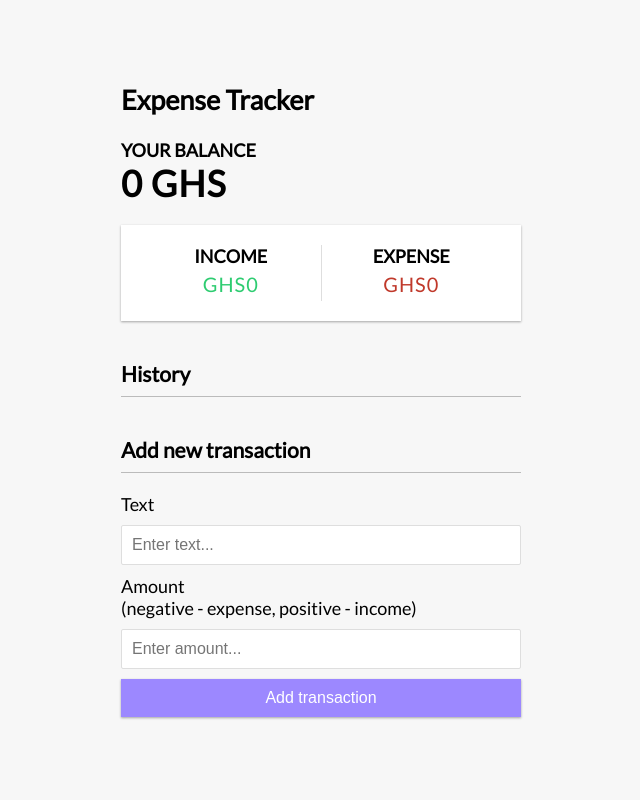
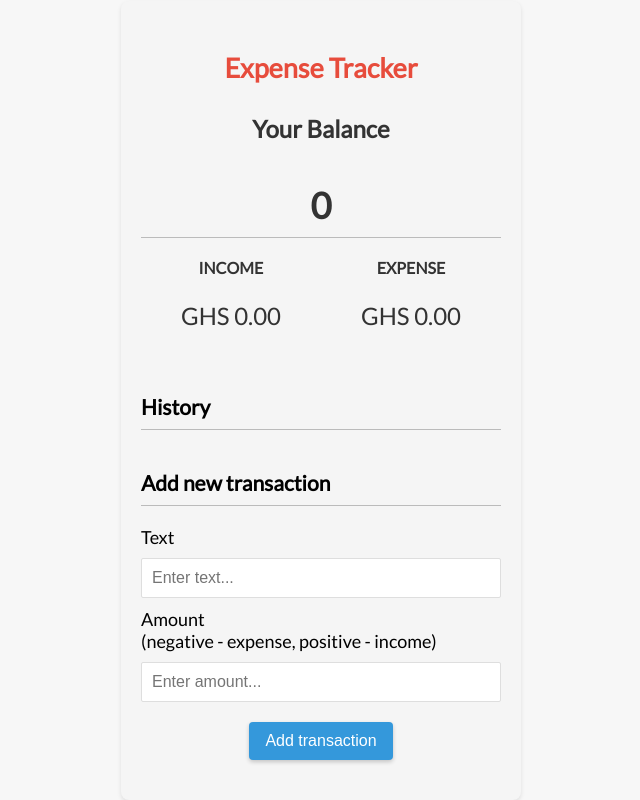
Before and after one commit to geraldaddey/expense-tracker, a Vue app: page / in a window 1280 px wide. Shown: the whole page, without its empty margins (319-959 px from the left). Built offline with nearby package versions, Linux system fonts and the light colour scheme.

Commit message:
style: ui design

```diff
--- a/src/App.vue
+++ b/src/App.vue
@@ -1,109 +1,182 @@
 <template>
     <div class="container">
         <Header />
-        <Balance :total="+total"/>
-        <IncomeExpense :income="+income" :expense="+expense"/>
-        <TransactionList :transactions="transactions" @transactionDeleted="handleTransactionDeleted" />
-        <AddTransaction @transactionSubmitted="handleTransactionSubmitted"/>
+        <div class="content">
+            <div class="balance">
+                <h2 class="balance-title">Your Balance</h2>
+                <h3 class="balance-amount">{{ total }}</h3>
+            </div>
+            <div class="income-expense">
+                <div class="income">
+                    <h4 class="income-title">Income</h4>
+                    <p class="income-amount">GHS {{ income }}</p>
+                </div>
+                <div class="expense">
+                    <h4 class="expense-title">Expense</h4>
+                    <p class="expense-amount"> GHS {{ expense }}</p>
+                </div>
+            </div>
+            <TransactionList :transactions="transactions" @transactionDeleted="handleTransactionDeleted" />
+            <AddTransaction @transactionSubmitted="handleTransactionSubmitted" />
+        </div>
     </div>
 </template>
 
-
 <script setup>
 import Header from './components/Header.vue';
-import Balance from './components/Balance.vue';
-import IncomeExpense from './components/IncomeExpense.vue';
 import TransactionList from './components/TransactionList.vue';
 import AddTransaction from './components/AddTransaction.vue';
+import { ref, computed, onMounted } from 'vue';
 import { useToast } from 'vue-toastification';
 
+onMounted(() => {
+    const savedTransactions = JSON.parse(localStorage.getItem('transactions')) || []
+});
 
-import { ref, computed, onMounted } from 'vue'
+const toast = useToast();
 
-onMounted( () => {
+const transactions = ref(JSON.parse(localStorage.getItem('transactions')) || []);
 
-    // check for transactions in local storage
-    const savedTransactions = JSON.parse( localStorage.getItem( 'transactions' ) );
+const total = computed(() => {
+    return transactions.value.reduce((acc, transaction) => {
+        return acc + transaction.amount;
+    }, 0);
+});
 
-    if ( savedTransactions ) {
-        transactions.value = savedTransactions;
-    }
-} )
-
-const toast = useToast()
-
-const transactions = ref(JSON.parse(localStorage.getItem('transactions')) || [])
-
-
-
-// Total Balance
-const total = computed( () => {
-    return transactions.value.reduce( ( acc, transaction ) => {
-        return acc + transaction.amount;
-    }, 0 );
-} )
-
-//Income
-const income = computed( () => {
+const income = computed(() => {
     return transactions.value
         .filter((transaction) => transaction.amount > 0)
-        .reduce( ( acc, transaction ) => {
-        return acc + transaction.amount;
-    }, 0 )
-    .toFixed( 2 );
+        .reduce((acc, transaction) => {
+            return acc + transaction.amount;
+        }, 0)
+        .toFixed(2);
+});
 
-} )
+const expense = computed(() => {
+    return transactions.value
+        .filter((transaction) => transaction.amount < 0)
+        .reduce((acc, transaction) => {
+            return acc + transaction.amount;
+        }, 0)
+        .toFixed(2);
+});
 
-//Expense
-const expense = computed( () => {
-    return transactions.value
-        .filter( (transaction) => transaction.amount < 0 )
-        .reduce( ( acc, transaction ) => {
-            return acc + transaction.amount;
-        }, 0 )
-        .toFixed(2);
-} )
-
-
-//Add Transaction
-const handleTransactionSubmitted = ( transactionDetails ) => {
-    transactions.value.push( {
+const handleTransactionSubmitted = (transactionDetails) => {
+    transactions.value.push({
         id: generateUniqueId(),
         text: transactionDetails.text,
-        amount: transactionDetails.amount
-    } )
+        amount: transactionDetails.amount,
+    });
 
-    toast.success( 'Transaction Added' );
+    toast.success('Transaction Added');
 
-    saveTransactionsToLocalStorage
+    saveTransactionsToLocalStorage();
+};
 
+const handleTransactionDeleted = (id) => {
+    transactions.value = transactions.value.filter(
+        (transaction) => transaction.id !== id
+    );
+
+    saveTransactionsToLocalStorage();
+
+    toast.success('Transaction Deleted');
+};
+
+const generateUniqueId = () => {
+    return Math.floor(Math.random() * 100000000);
+};
+
+const saveTransactionsToLocalStorage = () => {
+    localStorage.setItem('transactions', JSON.stringify(transactions.value));
+    console.log('saved to local storage', transactions.value);
+};
+</script>
+
+<style scoped>
+.container {
+    max-width: 400px;
+    margin: 0 auto;
+    padding: 20px;
+    background-color: #f5f5f5;
+    border-radius: 8px;
+    box-shadow: 0 2px 4px rgba(0, 0, 0, 0.1);
 }
 
-//Delete Transaction
-const handleTransactionDeleted = ( id ) => {
-    transactions.value = transactions.value.filter( transaction => transaction.id !== id )
-
-    saveTransactionsToLocalStorage
-
-    toast.success('Transaction Deleted');
+.content {
+    margin-top: 20px;
 }
 
-const generateUniqueId = () => {
-    return Math.floor( Math.random() * 100000000 );
+.balance {
+    text-align: center;
+    margin-bottom: 20px;
 }
 
-const saveTransactionsToLocalStorage = () => {
-    localStorage.setItem( 'transactions', JSON.stringify( transactions.value ) );
-    console.log("saved to local storage",transactions.value)
+.balance-title {
+    font-size: 24px;
+    color: #333;
 }
 
+.balance-amount {
+    font-size: 36px;
+    color: #333;
+}
 
-</script>
+.income-expense {
+    display: flex;
+    justify-content: space-between;
+    margin-bottom: 20px;
+}
 
+.income,
+.expense {
+    flex: 1;
+    text-align: center;
+}
 
-<!-- <script>
-import Header from './components/Header.vue';
-import Balance from './components/Balance.vue';
+.income-title,
+.expense-title {
+    font-size: 16px;
+    color: #333;
+}
+
+.income-amount,
+.expense-amount {
+    font-size: 24px;
+    color: #333;
+}
+
+.transaction-list {
+    margin-bottom: 20px;
+}
+
+.add-transaction {
+    text-align: center;
+}
+
+.add-transaction input[type='text'],
+.add-transaction input[type='number'] {
+    width: 100%;
+    padding: 8px;
+    margin-bottom: 10px;
+    border: 1px solid #ccc;
+    border-radius: 4px;
+}
+
+.add-transaction button {
+    width: 100%;
+    padding: 8px;
+    background-color: #333;
+    color: #fff;
+    border: none;
+    border-radius: 4px;
+    cursor: pointer;
+}
+
+.add-transaction button:hover {
+    background-color: #555;
+}
+</style>
 import IncomeExpense from './components/IncomeExpense.vue';
 import TransactionList from './components/TransactionList.vue';
 import AddTransaction from './components/AddTransaction.vue';
@@ -117,4 +190,3 @@ export default {
         AddTransaction
     }
 }
-</script> -->
--- a/src/assets/style.css
+++ b/src/assets/style.css
@@ -18,6 +18,12 @@ body {
   margin: 0;
   font-family: 'Lato', sans-serif;
   font-size: 18px;
+}
+
+.header {
+  margin: 30px auto;;
+  text-align: center;
+  color: #e74c3c;
 }
 
 .container {
@@ -90,15 +96,20 @@ input[type='number'] {
 
 .btn {
   cursor: pointer;
-  background-color: #9c88ff;
-  box-shadow: var(--box-shadow);
+  background-color: #3498db;
+  box-shadow: 0 2px 4px rgba(0, 0, 0, 0.2);
   color: #fff;
   border: 0;
+  border-radius: 4px;
   display: block;
   font-size: 16px;
-  margin: 10px 0 30px;
+  margin: 20px auto;
   padding: 10px;
-  width: 100%;
+  width: 40%;
+}
+
+.btn:hover {
+ transform: scale(1.1) ;
 }
 
 .btn:focus,
--- a/src/components/Header.vue
+++ b/src/components/Header.vue
@@ -1,3 +1,6 @@
+
 <template>
-<h2> Expense Tracker  </h2>
+    <div class="header">
+        <h2>Expense Tracker</h2>
+    </div>
 </template>
```
Also changed, not shown: src/components/AddTransaction.vue (line endings or trailing spaces).
